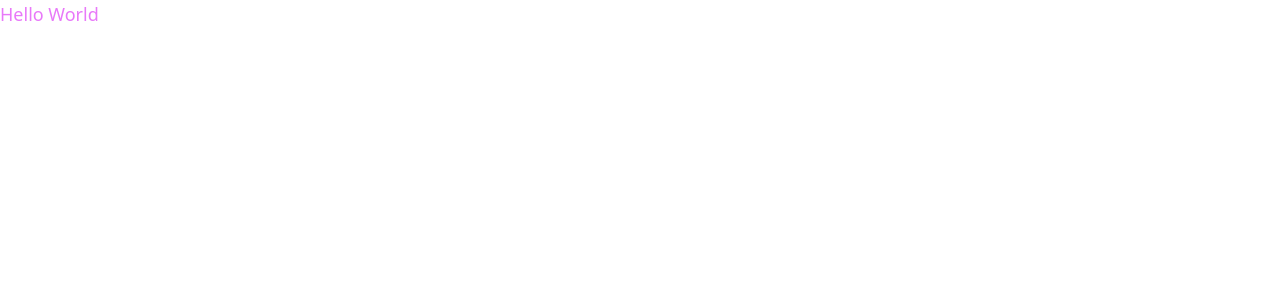
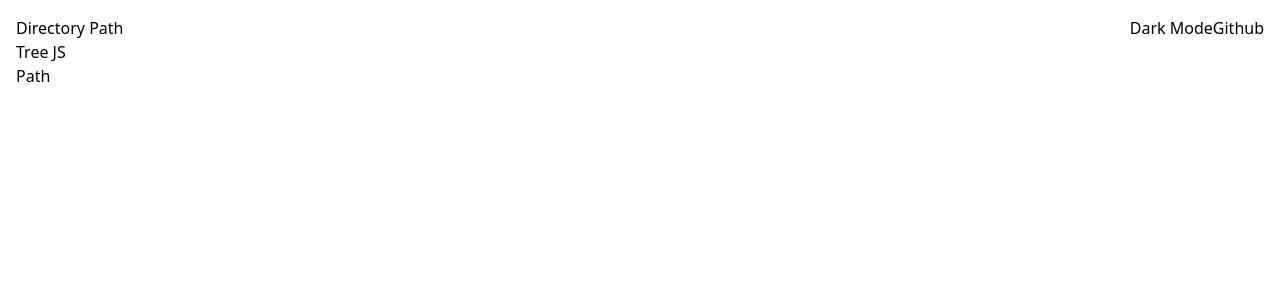
Before and after one commit to schaeferjessica/directory-path, a Next.js app: page / in a window 1280 px wide. Shown: the top 300 px of the page. Built offline with nearby package versions, Linux system fonts and the light colour scheme.

Commit message:
feat(_app): add nav markup

```diff
--- a/pages/_app.js
+++ b/pages/_app.js
@@ -1,7 +1,21 @@
 import '../styles/globals.css'
 
 function MyApp({ Component, pageProps }) {
-  return <Component {...pageProps} />
+  return (
+    <div className="max-w-5lx mx-auto p-4">
+      <nav className="flex justify-between">
+        <header>
+          <h1>Directory Path</h1>
+        </header>
+        <ul className="flex">
+          <li><button>Dark Mode</button></li>
+          <li><a href="https://github.com/schaeferjessica/directory-path">Github</a></li>
+        </ul>
+      </nav>
+
+      <Component {...pageProps} />
+    </div>
+  )
 }
 
 export default MyApp
--- a/pages/index.js
+++ b/pages/index.js
@@ -1,7 +1,8 @@
 const Homepage = () => {
   return (
     <div>
-      <h1 className="text-lg text-fuchsia-400">Hello World</h1>
+      <p>Tree JS</p>
+      <p>Path</p>
     </div>
   );
 }
```
